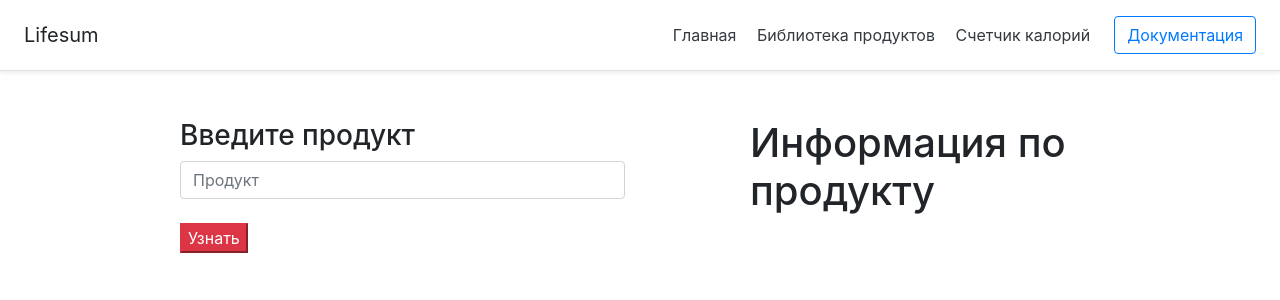
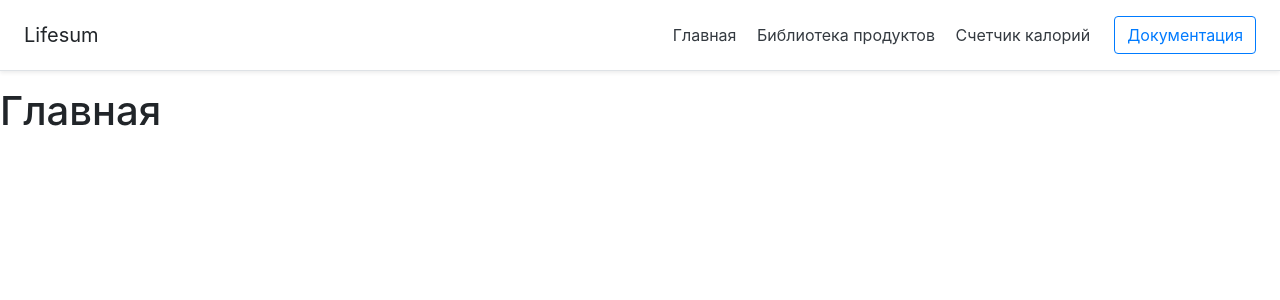
Before and after one commit to markgardie/WebApp, a Django app: page / in a window 1280 px wide. Shown: the top 300 px of the page. Run offline with Django 3.2, Linux system fonts and the light colour scheme; data that the repository does not hold is empty; some libraries are stand-ins or nearby versions.

Commit message:
version 0.7 commit

```diff
--- /dev/null
+++ b/ProductLibrary/templates/base.html
@@ -0,0 +1,21 @@
+<!DOCTYPE html>
+<html lang="ru">
+  <head>
+    <meta charset="utf-8">
+    <title>{% block title %}{% endblock %}</title>
+    <link rel="stylesheet" href="https://stackpath.bootstrapcdn.com/bootstrap/4.5.2/css/bootstrap.min.css">
+  </head>
+  <body>
+    <div class="d-flex flex-column flex-md-row align-items-center p-3 px-md-4 mb-3 bg-white border-bottom shadow-sm">
+      <h5 class="my-0 mr-md-auto font-weight-normal">Lifesum</h5>
+      <nav class="my-2 my-md-0 mr-md-3">
+        <a class="p-2 text-dark" href="{% url 'home' %}">Главная</a>
+        <a class="p-2 text-dark" href="{% url 'library' %}">Библиотека продуктов</a>
+        <a class="p-2 text-dark" href="#">Счетчик калорий</a>
+      </nav>
+      <a class="btn btn-outline-primary" href="#">Документация</a>
+    </div>
+
+    {% block content %}{% endblock %}
+  </body>
+</html>
--- a/ProductLibrary/templates/index.html
+++ b/ProductLibrary/templates/index.html
@@ -1,48 +1,9 @@
-<!DOCTYPE html>
-<html lang="ru">
-  <head>
-    <meta charset="utf-8">
-    <title>Lifesum</title>
-    <link rel="stylesheet" href="https://stackpath.bootstrapcdn.com/bootstrap/4.5.2/css/bootstrap.min.css">
-  </head>
-  <body>
-    <div class="d-flex flex-column flex-md-row align-items-center p-3 px-md-4 mb-3 bg-white border-bottom shadow-sm">
-      <h5 class="my-0 mr-md-auto font-weight-normal">Lifesum</h5>
-      <nav class="my-2 my-md-0 mr-md-3">
-        <a class="p-2 text-dark" href="#">Главная</a>
-        <a class="p-2 text-dark" href="#">Библиотека продуктов</a>
-        <a class="p-2 text-dark" href="#">Счетчик калорий</a>
-      </nav>
-      <a class="btn btn-outline-primary" href="#">Документация</a>
-    </div>
-    <div class="container mt-5">
-      <div class="row">
-        <div class="col-5 offset-1">
-          <h3>Введите продукт</h3>
-          <form action="" method="post">
-            {% csrf_token %}
-            {{ form.name }} <br>
-            <input type="submit" name="send" value="Узнать" class="mt-btn btn-danger">
-          </form>
-        </div>
-        <div class="col-4 offset-1">
-          <h1>Информация по продукту</h1>
+{% extends 'base.html' %}
 
-          {% for info in all_info %}
-          <div class="alert alert-info">
-            <b>Продукт:</b> {{ info.name }}<br>
-            <b>Энергия:</b> {{ info.energy }} ккал <br>
-            <b>Белки:</b> {{ info.protein }} г<br>
-            <b>Жиры:</b> {{ info.fat }} г<br>
-            <b>Углеводы:</b> {{ info.carbohydrate }} г<br>
-            <form action="" method="post">{% csrf_token %}
-                <input type="submit" name="delete" value="Удалить" class="mt-btn btn-danger"><br>
-            </form>
-          </div>
-          {% endfor %}
+{% block title %}
+Главная
+{% endblock %}
 
-        </div>
-      </div>
-    </div>
-  </body>
-</html>
+{% block content %}
+<h1>Главная</h1>
+{% endblock %}
--- a/ProductLibrary/urls.py
+++ b/ProductLibrary/urls.py
@@ -2,5 +2,6 @@ from django.urls import path
 from . import views
 
 urlpatterns = [
-    path('', views.index),
+    path('', views.index, name='home'),
+    path('library', views.create, name='library'),
 ]
--- a/ProductLibrary/views.py
+++ b/ProductLibrary/views.py
@@ -1,12 +1,15 @@
 import requests
 from django.shortcuts import render
 from .models import Product
-from django.http import HttpResponseRedirect
-from django.http import HttpResponseNotFound
+from django.http import HttpResponse
 from .forms import ProductForm
 
 
 def index(request):
+    return render (request, 'index.html')
+
+
+def create(request):
     url = 'https://api.nal.usda.gov/fdc/v1/foods/search?api_key=zbfgBNQzv1ZfcoGcl4ekXGhGikM6C8otSs5siNpl&query={}&pageSize=1'
 
     if(request.method == 'POST'):
@@ -41,4 +44,4 @@ def index(request):
 
     context = {'all_info': all_products, 'form': form}
 
-    return render(request, 'index.html', context)
+    return render(request, 'library.html', context)
```
Also changed, not shown: ProductLibrary/templates/library.html (added, +37 -0 lines).
